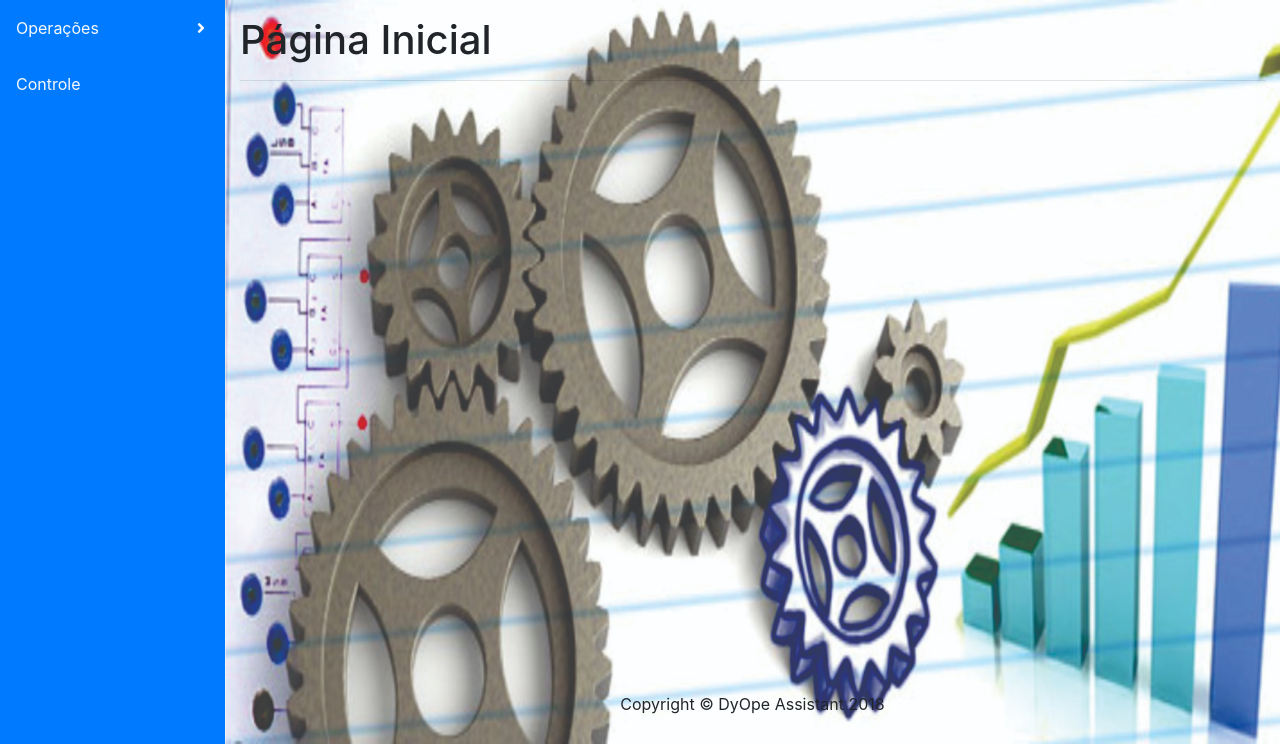
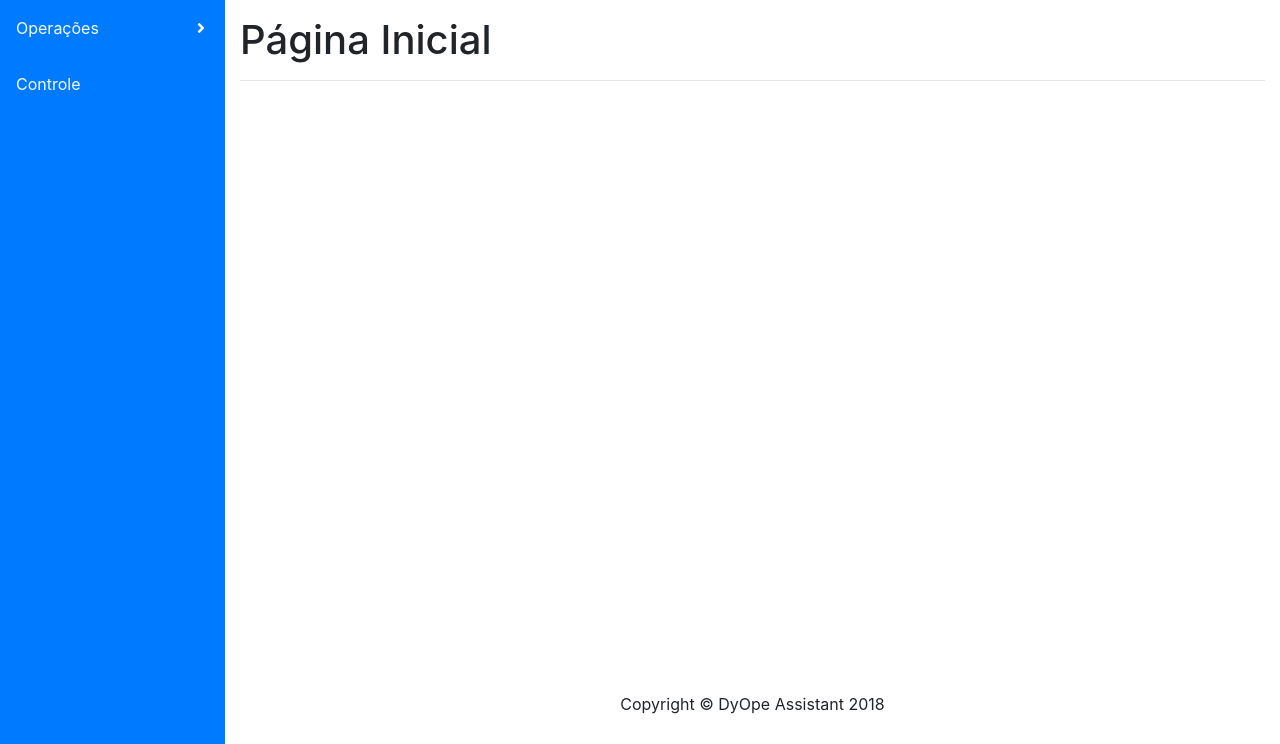
Before and after one commit to JuanJGB/Projeto_TCC, a PHP site: page /gerente_index.php in a window 1280 px wide. Shown: the part 56-800 px from the top of the page. Run offline with PHP 8.4, Linux system fonts and the light colour scheme.

Commit message:
Continuando projeto

```diff
--- a/css/estilo.css
+++ b/css/estilo.css
@@ -16,7 +16,6 @@
 }
 
 .fundo{
-    background-image: url("../imagens/OPERACOESPRODUCAO.jpg");
     background-size: cover;
     background-repeat: no-repeat;
 
```
Also changed, not shown: 1 other file.
